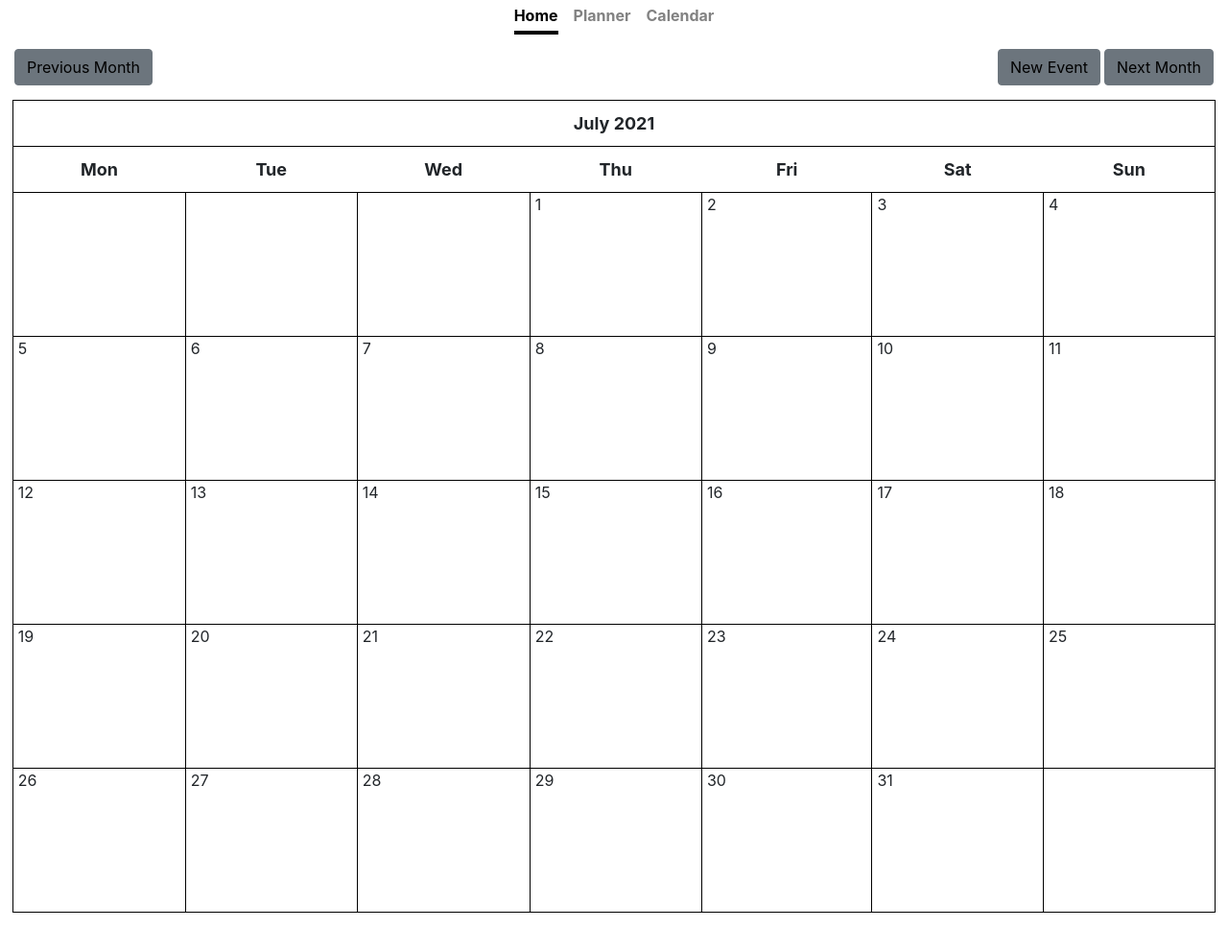
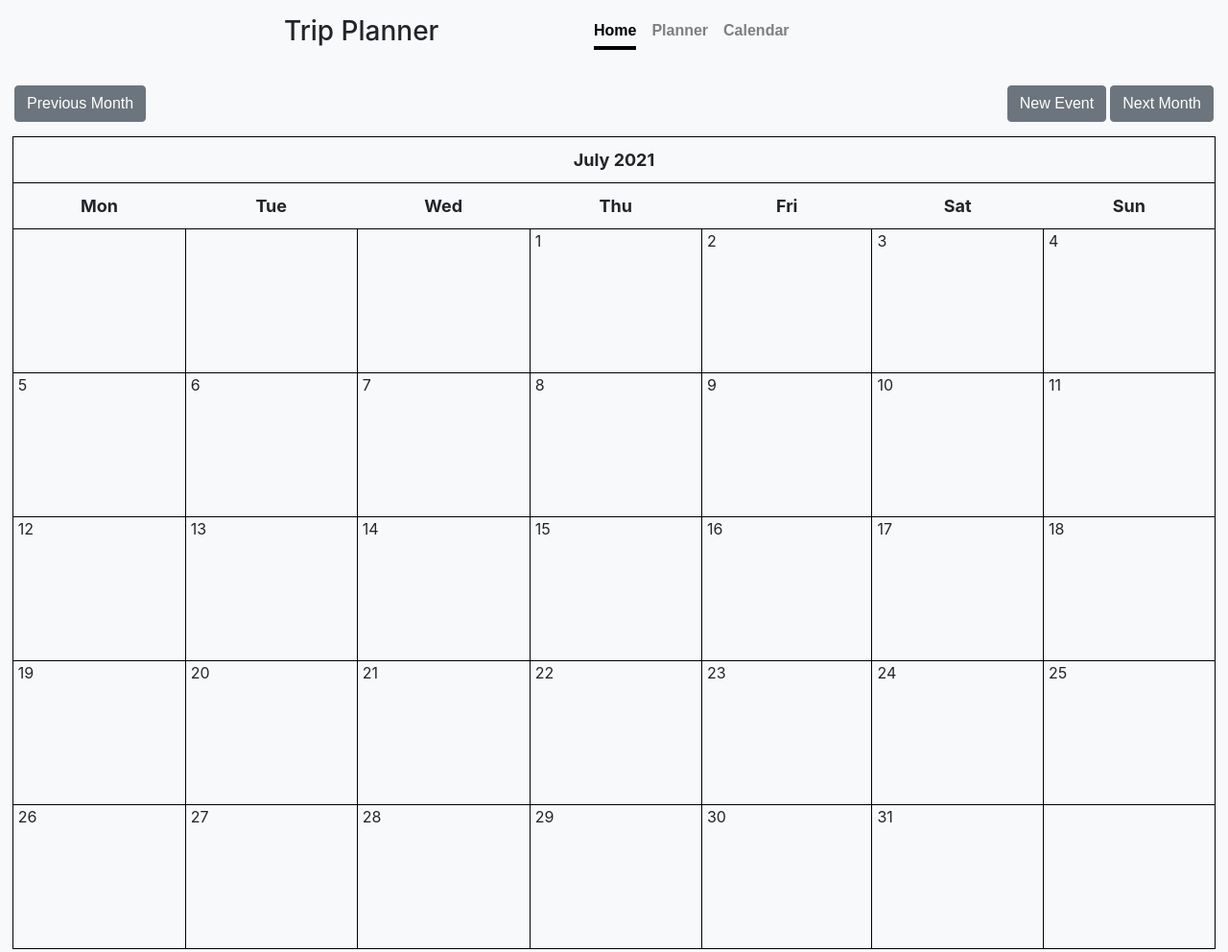
Before and after one commit to 9yifanchen9/MAC_hack_sprint, a Django app: page /calendar/ in a window 1280 px wide. Shown: the whole page at 96% size. Before the commit the page ends 951 px from the top, so only its background shows below. Run offline with Django 3.2, Linux system fonts and the light colour scheme; data that the repository does not hold is empty; some libraries are stand-ins or nearby versions.

Commit message:
Added homogeneous css

```diff
--- a/planner/tripplanner/static/calendar/styles.css
+++ b/planner/tripplanner/static/calendar/styles.css
@@ -35,7 +35,14 @@ padding: 0px 5px 0px 20px;
 }
 
 a {
-color: #17a2b8;
+    font-family: Arial, Helvetica, sans-serif;
+    color: gray;
+
+}
+
+a:hover {
+    text-decoration: none;
+    color: black;
 }
 
 .left {
--- a/planner/tripplanner/templates/tripplanner/cal.html
+++ b/planner/tripplanner/templates/tripplanner/cal.html
@@ -2,19 +2,26 @@
 {% load static %}
 {% block content %}
 <link rel="stylesheet" type="text/css" href="{% static 'tripplanner/index.css' %}">
+
+<body class="bg-light">
+<div class="header-container d-flex w-100 h-100 p-3 mx-auto flex-column text-center">
   <header class="mb-auto">
     <div>
+      <h3 class="float-left">Trip Planner</h3>
       <nav class="nav nav-masthead justify-content-center float-md-end">
         <a class="nav-link active" aria-current="page" href="{% url 'tripplanner:home' %}">Home</a>
         <a class="nav-link" href="{% url 'tripplanner:planner' %}">Planner</a>
-    <a class="nav-link" href="{% url 'tripplanner:calendar' %}">Calendar</a>
+        <a class="nav-link" href="/calendar">Calendar</a>
       </nav>
     </div>
   </header>
+</div>
+<body>
+
 <div class="clearfix buttons" id="bootstrap-overrides">
-	<a class="btn btn-secondary fw-bold left" id="left" href="{% url 'tripplanner:calendar' %}?{{ prev_month }}"> Previous Month </a>
-	<a class="btn btn-secondary fw-bold right" id="right" href="{% url 'tripplanner:calendar' %}?{{ next_month }}"> Next Month </a>
-    <a class="btn btn-secondary right buttons- mr-1" href="{% url 'tripplanner:event_new' %}"> New Event </a>
+	<a class="btn btn-secondary fw-bold left text-white" id="left" href="{% url 'tripplanner:calendar' %}?{{ prev_month }}"> Previous Month </a>
+	<a class="btn btn-secondary fw-bold right text-white" id="right" href="{% url 'tripplanner:calendar' %}?{{ next_month }}"> Next Month </a>
+    <a class="btn btn-secondary right buttons- mr-1 text-white" href="{% url 'tripplanner:event_new' %}"> New Event </a>
 </div>
 {{ calendar }}
 {% endblock %}
--- a/planner/tripplanner/templates/tripplanner/event.html
+++ b/planner/tripplanner/templates/tripplanner/event.html
@@ -5,6 +5,7 @@ Event
 {% endblock %}
 
 {% block content %}
+<body class="bg-light">
   <div class="clearfix buttons">
     <a class="btn btn-secondary left" href="{% url 'tripplanner:calendar' %}"> Calendar </a>
   </div>
@@ -16,4 +17,5 @@ Event
       <tr><td colspan="2"><button type="submit" class="btn btn-secondary right"> Submit </button></td></tr>
     </table>
   </form>
+</body>
 {% endblock %}
--- a/planner/tripplanner/templates/tripplanner/planner.html
+++ b/planner/tripplanner/templates/tripplanner/planner.html
@@ -43,6 +43,7 @@
       <h3 class="float-md-start mb-0">Trip Planner</h3>
       <nav class="nav nav-masthead justify-content-center float-md-end">
         <a class="nav-link active" aria-current="page" href="{% url 'tripplanner:home' %}">Home</a>
+        <a class="nav-link" href="{% url 'tripplanner:planner' %}">Planner</a>
         <a class="nav-link" href="/calendar">Calendar</a>
       </nav>
     </div>
```
Lines whose indentation alone changed are shown as unchanged.
